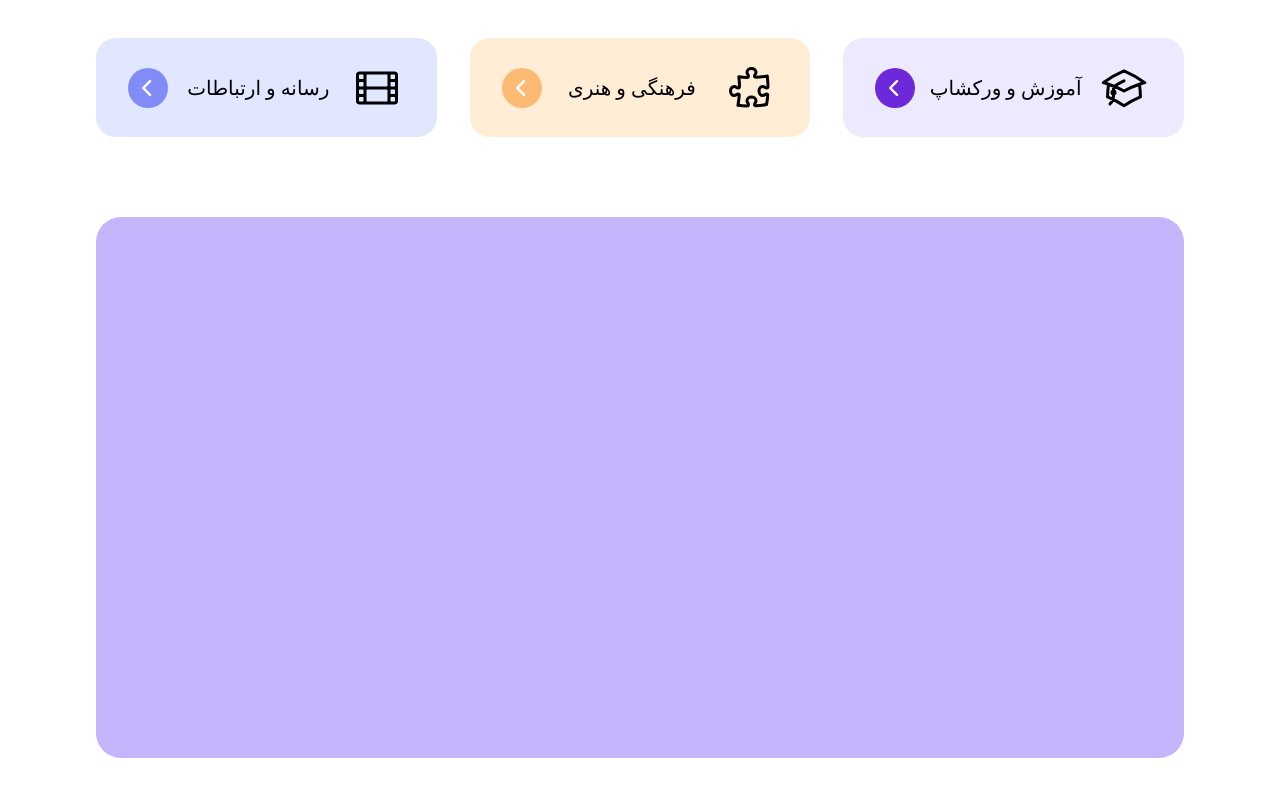
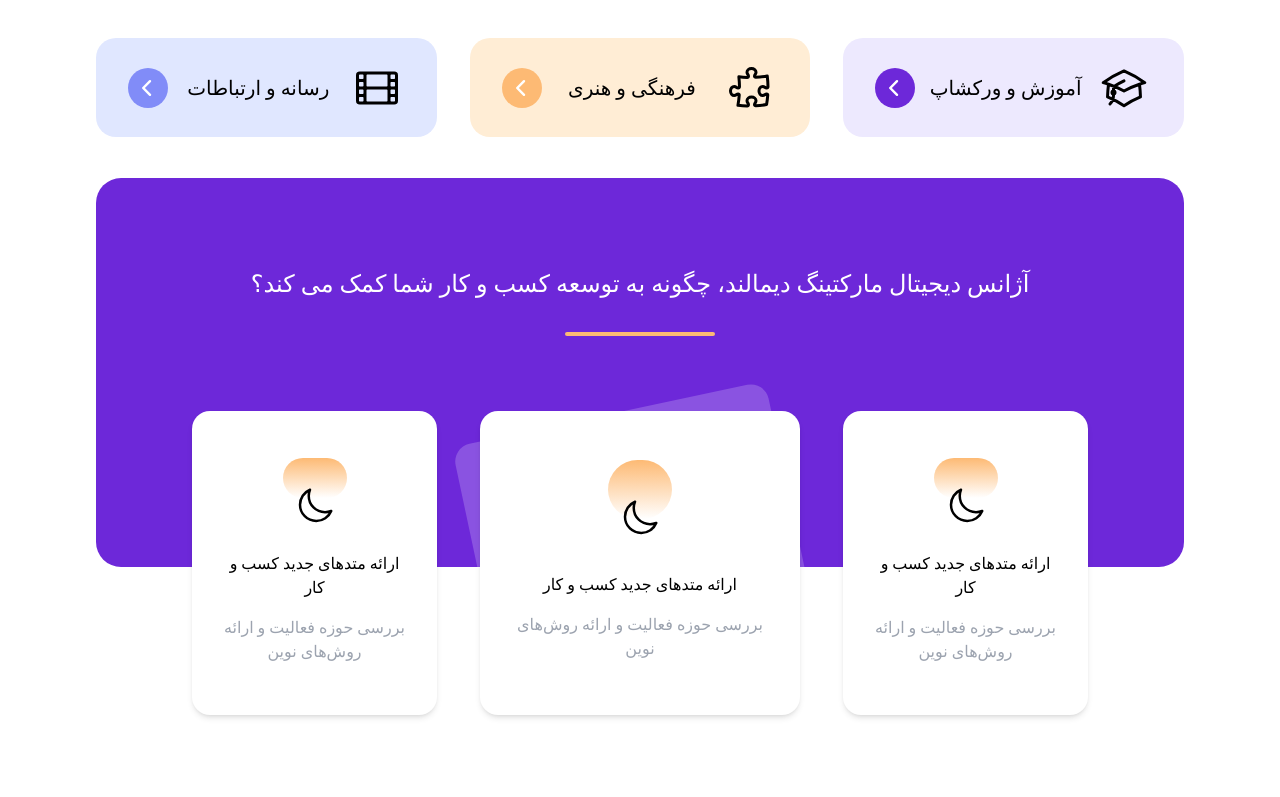
Before and after one commit to Erfanmah7/ofoghkca, a React (Vite) app: page / in a window 1280 px wide. Shown: the part 741-1538 px from the top of the page. Built offline with nearby package versions, Linux system fonts and the light colour scheme; a web font is replaced by a local one.

Commit message:
card box

```diff
--- a/src/pages/HomePage.jsx
+++ b/src/pages/HomePage.jsx
@@ -3,7 +3,6 @@ import React from "react";
 function HomePage() {
   return (
     <div className="mt-[246px] flex flex-col justify-center md:container">
-
       {/* banner */}
       <div
         href="#"
@@ -29,7 +28,7 @@ function HomePage() {
         </div>
       </div>
 
-{/* boxs */}
+      {/* boxs */}
 
       <div className="grid grid-cols-3 mt-10 gap-x-[33px] text-xl font-DanaMedium">
         <div className="rounded-[20px]  bg-violet-100  h-[99px] flex justify-between items-center px-8">
@@ -69,15 +68,57 @@ function HomePage() {
         </div>
       </div>
 
+      {/* box card */}
 
-{/* box card */}
+      <div className="w-full relative h-[389px] rounded-[25px] text-white bg-violet-700 mt-[41px] mb-[264px]">
+        <h3 className="mt-[90px] text-2xl mb-8 font-DanaMedium">
+          آژانس دیجیتال مارکتینگ دیمالند، چگونه به توسعه کسب و کار شما کمک می
+          کند؟
+        </h3>
+        <div className="flex justify-center items-center mb-[75px]">
+          <span className="bg-orange-300 h-1 w-[150px] flex rounded-full"></span>
+        </div>
 
-<div className="w-full h-[541px] rounded-[25px] bg-violet-300 mt-20">
+        <div className="flex absolute -bottom-25 right-0 left-0 justify-center mx-24 gap-x-[43px] ">
+          <div className="bg-white text-black w-[320px] h-[304px] rounded-[18px] shadow-md flex flex-col items-center justify-center px-7 pt-[49px] pb-[54px]">
+            <div className="w-16 h-16 flex justify-center items-center rounded-full bg-gradient-to-t to-orange-300 from-white">
+              <svg className="z-30 h-10 w-10 translate-y-7">
+                <use href="#moon-icon"></use>
+              </svg>
+            </div>
+            <h3 className="mb-4 mt-[54px]">ارائه متدهای جدید کسب و کار</h3>
+            <p className="text-gray-400">
+              بررسی حوزه فعالیت و ارائه روش‌های نوین
+            </p>
+          </div>
 
-
-
-</div>
-
+          <div className="flex">
+            <div className="bg-white text-black z-30 w-[320px] h-[304px] rounded-[18px] shadow-md flex flex-col items-center justify-center px-7 pt-[49px] pb-[54px]">
+              <div className="w-16 h-16 flex justify-center items-center rounded-full bg-gradient-to-t to-orange-300 from-white">
+                <svg className="z-30 h-10 w-10 translate-y-7">
+                  <use href="#moon-icon"></use>
+                </svg>
+              </div>
+              <h3 className="mb-4 mt-[54px]">ارائه متدهای جدید کسب و کار</h3>
+              <p className="text-gray-400">
+                بررسی حوزه فعالیت و ارائه روش‌های نوین
+              </p>
+            </div>
+            <div className="z-20 bg-white/20 absolute -rotate-12 w-[320px] h-[304px] rounded-[18px]"></div>
+          </div>
+          <div className="bg-white text-black w-[320px] h-[304px] rounded-[18px] shadow-md flex flex-col items-center justify-center px-7 pt-[49px] pb-[54px]">
+            <div className="w-16 h-16 flex justify-center items-center rounded-full bg-gradient-to-t to-orange-300 from-white">
+              <svg className="z-30 h-10 w-10 translate-y-7">
+                <use href="#moon-icon"></use>
+              </svg>
+            </div>
+            <h3 className="mb-4 mt-[54px]">ارائه متدهای جدید کسب و کار</h3>
+            <p className="text-gray-400">
+              بررسی حوزه فعالیت و ارائه روش‌های نوین
+            </p>
+          </div>
+        </div>
+      </div>
     </div>
   );
 }
```
